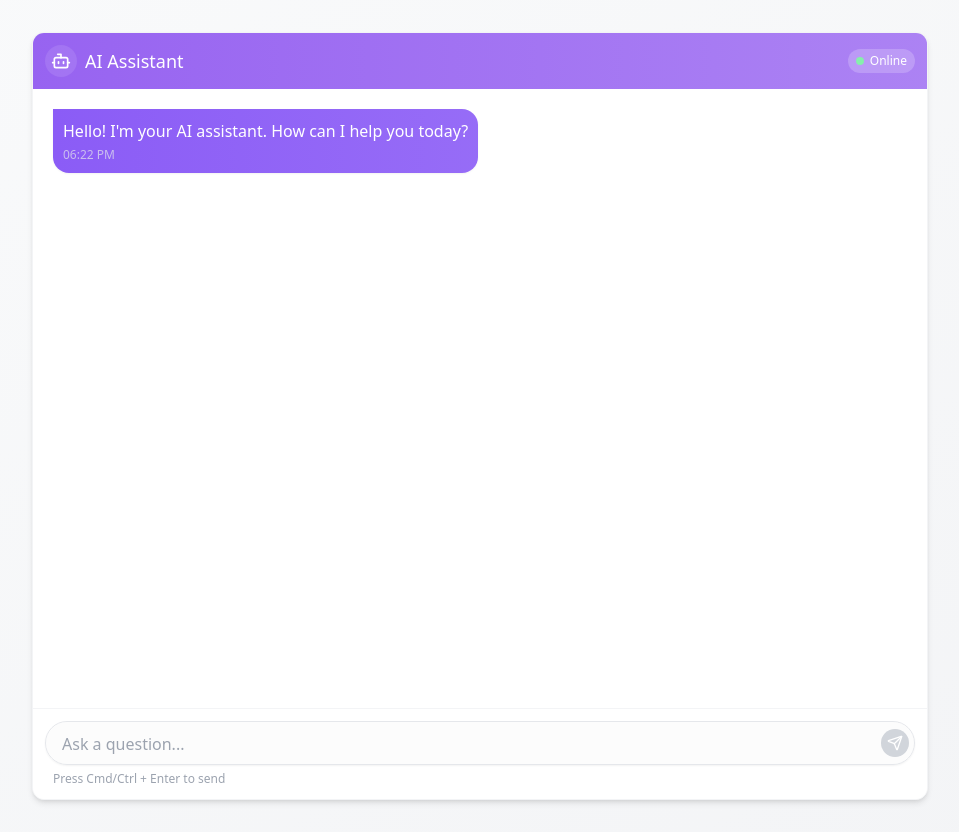
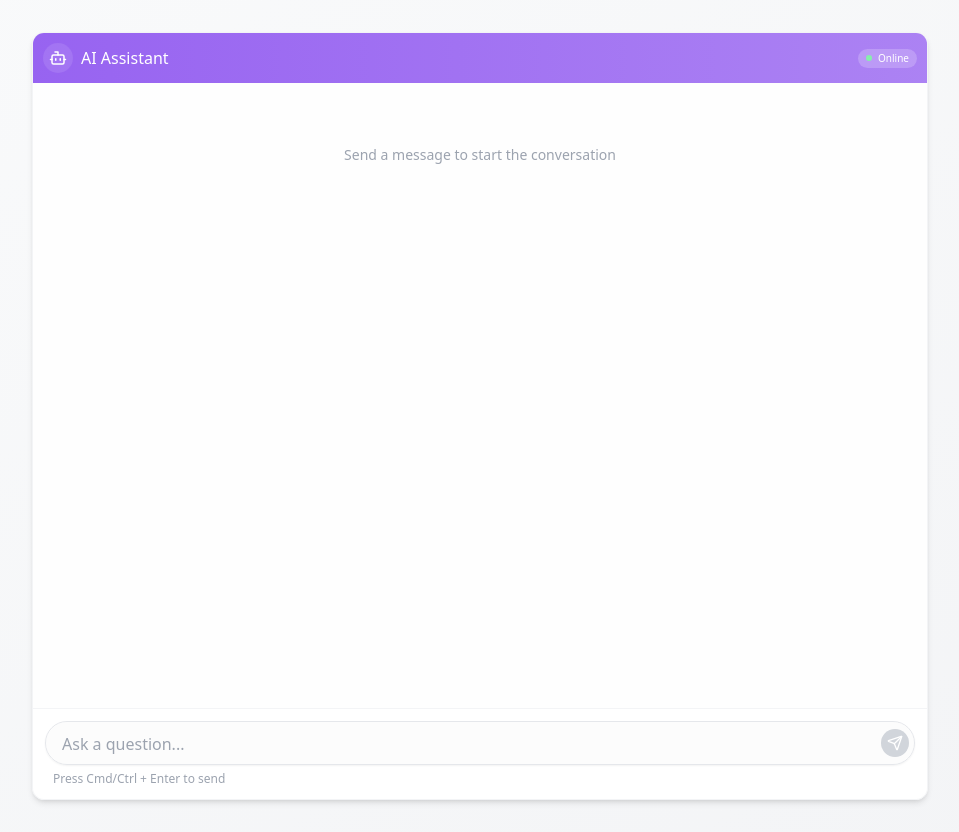
Before and after one commit to sudeep-arabolu/sleek-ai-speaks, a React (Vite) app: page / in a window 1280 px wide. Shown: the whole page, without its empty margins (160-1119 px from the left). Built offline with nearby package versions, Linux system fonts and the light colour scheme.

Commit message:
Remove initial greeting and update response style
Remove the initial "Hello! I'm your AI assistant. How can I help you today?" message and ensure responses are displayed in a style similar to Lovables.

```diff
--- a/src/components/ChatInterface.tsx
+++ b/src/components/ChatInterface.tsx
@@ -15,28 +15,34 @@ const ChatInterface: React.FC = () => {
   }, [messages]);
 
   return (
-    <div className="chat-container bg-white shadow-md rounded-xl overflow-hidden border border-gray-100">
-      <div className="bg-gradient-to-r from-primary to-primary/80 text-white p-3 flex items-center justify-between">
+    <div className="chat-container bg-white/90 shadow-md rounded-xl overflow-hidden border border-gray-100">
+      <div className="bg-gradient-to-r from-primary to-primary/80 text-white p-2.5 flex items-center justify-between">
         <div className="flex items-center gap-2">
           <div className="bg-white/10 p-1.5 rounded-full">
-            <Bot size={20} />
+            <Bot size={18} />
           </div>
-          <h1 className="text-lg font-medium">AI Assistant</h1>
+          <h1 className="text-base font-medium">AI Assistant</h1>
         </div>
-        <div className="text-xs bg-white/20 py-1 px-2 rounded-full flex items-center">
-          <span className="w-2 h-2 bg-green-300 rounded-full mr-1.5"></span>
+        <div className="text-[10px] bg-white/20 py-0.5 px-2 rounded-full flex items-center">
+          <span className="w-1.5 h-1.5 bg-green-300 rounded-full mr-1.5"></span>
           Online
         </div>
       </div>
 
-      <div className="chat-messages py-3">
+      <div className="chat-messages py-2">
+        {messages.length === 0 && (
+          <div className="flex justify-center items-center h-32 text-gray-400 text-sm">
+            Send a message to start the conversation
+          </div>
+        )}
+
         {messages.map((message) => (
           <MessageBubble key={message.id} message={message} />
         ))}
 
         {isLoading && (
-          <div className="flex justify-start px-4 mt-2">
-            <div className="bg-chat-ai-bubble text-chat-ai-text p-2 rounded-2xl rounded-tl-none max-w-[60%] md:max-w-[50%] shadow-sm">
+          <div className="flex justify-start px-4 mt-1.5">
+            <div className="bg-chat-ai-bubble/95 text-chat-ai-text p-2 rounded-2xl rounded-tl-none max-w-[60%] md:max-w-[50%] shadow-sm">
               <div className="dots-typing">
                 <span></span>
                 <span></span>
--- a/src/components/MessageBubble.tsx
+++ b/src/components/MessageBubble.tsx
@@ -16,18 +16,18 @@ const MessageBubble: React.FC<MessageBubbleProps> = ({ message }) => {
   const isUser = message.sender === "user";
 
   return (
-    <div className={`flex ${isUser ? "justify-end" : "justify-start"} px-4 my-2`}>
+    <div className={`flex ${isUser ? "justify-end" : "justify-start"} px-4 my-1.5`}>
       <div
         className={`
-          max-w-[70%] md:max-w-[60%] p-2.5 rounded-2xl shadow-sm
+          max-w-[75%] md:max-w-[65%] p-2.5 rounded-2xl shadow-sm
           ${isUser
-            ? "bg-gradient-to-r from-chat-user-bubble to-chat-user-bubble/90 text-chat-user-text rounded-tr-none"
-            : "bg-gradient-to-r from-chat-ai-bubble to-chat-ai-bubble/90 text-chat-ai-text rounded-tl-none"
+            ? "bg-gradient-to-r from-chat-user-bubble to-chat-user-bubble/95 text-chat-user-text rounded-tr-none"
+            : "bg-gradient-to-r from-chat-ai-bubble to-chat-ai-bubble/95 text-chat-ai-text rounded-tl-none"
           }
         `}
       >
-        <p className="text-sm md:text-base whitespace-pre-wrap">{message.text}</p>
-        <div className={`text-xs mt-1 opacity-70 ${isUser ? "text-gray-600" : "text-gray-200"}`}>
+        <p className="text-sm md:text-base whitespace-pre-wrap leading-relaxed">{message.text}</p>
+        <div className={`text-[10px] mt-1 opacity-70 ${isUser ? "text-gray-600" : "text-gray-200"}`}>
           {message.timestamp.toLocaleTimeString([], { hour: '2-digit', minute: '2-digit' })}
         </div>
       </div>
--- a/src/hooks/useChat.tsx
+++ b/src/hooks/useChat.tsx
@@ -4,14 +4,7 @@ import { Message } from "../components/MessageBubble";
 import { v4 as uuidv4 } from "uuid";
 
 export const useChat = () => {
-  const [messages, setMessages] = useState<Message[]>([
-    {
-      id: "welcome",
-      text: "Hello! I'm your AI assistant. How can I help you today?",
-      sender: "ai",
-      timestamp: new Date(),
-    },
-  ]);
+  const [messages, setMessages] = useState<Message[]>([]);
   const [isLoading, setIsLoading] = useState(false);
 
   // Simulate AI response delay (normally this would be an API call)
```
